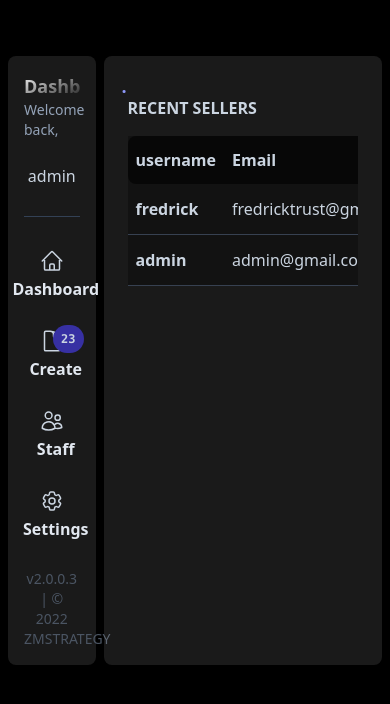
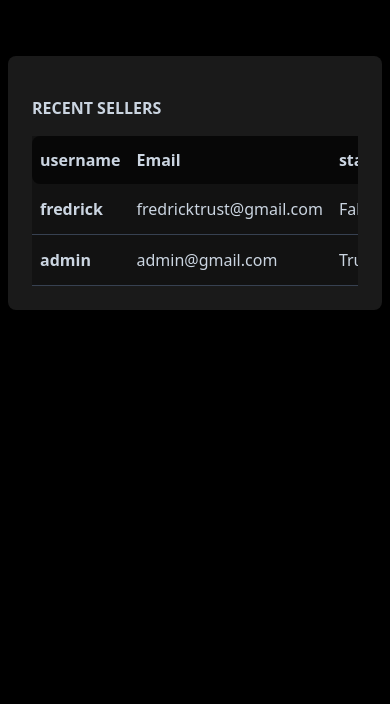
Before and after one commit to fredtruix/Bitcoin-admin, a Django app: page /staffs/ in a window 390 px wide. Shown: the part 100-804 px from the top of the page. Run offline with Django 3.2, Linux system fonts and the light colour scheme; a user stored in the database is signed in; data comes from the database, SQL or seed files in the repository; some libraries are stand-ins or nearby versions.

Commit message:
add: push

```diff
--- a/frontend/templates/frontend/component/aside.html
+++ b/frontend/templates/frontend/component/aside.html
@@ -1,4 +1,4 @@
-<div id="menu" class="bg-white/10 col-span-3 rounded-lg p-4 ">
+<div id="menu" class="bg-white/10 md:col-span-3 rounded-lg p-4 hidden md:block ">
     <h1 class="font-bold text-lg lg:text-3xl bg-gradient-to-br from-white via-white/50 to-transparent bg-clip-text text-transparent">Dashboard<span class="text-indigo-400">.</span></h1>
     <p class="text-slate-400 text-sm mb-2">Welcome back,</p>
     <a href="#" class="flex flex-col space-y-2 md:space-y-0 md:flex-row mb-5 items-center md:space-x-2 hover:bg-white/10 group transition duration-150 ease-linear rounded-lg group w-full py-3 px-2">
--- /dev/null
+++ b/frontend/templates/frontend/confirm.html
@@ -0,0 +1,5 @@
+{% if balance == "0" %}
+<a class="text-gray-300 text-lg px-1">No transaction to confirm</a>
+{% else %}
+<a href="https://www.blockchain.com/explorer/addresses/btc/{{ detail.Btc_address }}"" target="_blank"  class=" bg-red-800 text-white text-xs font-semibold py-3 px-4 rounded-lg font-semibold" >confirm</a>
+{% endif %}
--- a/frontend/templates/frontend/detail.html
+++ b/frontend/templates/frontend/detail.html
@@ -13,9 +13,9 @@
                         <header class="mb-4 lg:mb-6 not-format">
                             <address class="flex items-center mb-6 not-italic">
                                 <div class="inline-flex items-center mr-3 text-sm text-gray-900 dark:text-white">
-                                    <img class="mr-4 w-16 h-16 rounded-full" src="https://flowbite.com/docs/images/people/profile-picture-2.jpg" alt="Jese Leos">
+                                    <h1 class="text-white mx-10 py-5 px-7 rounded-full bg-indigo-800 font-bold text-2xl" >{{ detail.fullName|upper|slice:"0:1" }}</h1>
                                     <div>
-                                        <a href="#" rel="author" class="text-xl font-bold text-gray-300">{{ detail.fullName }}</a>
+                                        <a href="#" rel="author" class="text-xl font-bold text-gray-300">{{ detail.fullName|upper }}</a>
                                         <p class="text-base font-light text-gray-400 ">{{ detail.Btc_address }}</p>
                                         <p class="text-base font-light text-gray-400 dark:text-gray-400"><time pubdate datetime="2022-02-08" title="February 8th, 2022">{{ detail.email }}</time></p>
                                         <p class="text-base font-light text-gray-400 dark:text-gray-400"><time pubdate datetime="2022-02-08" title="February 8th, 2022">{{ detail.phone_number }}</time></p>
@@ -25,6 +25,8 @@
                             <h1 class="mb-4 text-3xl font-extrabold leading-tight text-gray-300 lg:mb-6 lg:text-4xl ">Bitcoin Balance : $<span hx-get="{% url 'balance' detail.fullName %}" hx-trigger="every 10s"></span></h1>
                         </header>
                         <a href="https://www.blockchain.com/explorer/addresses/btc/{{ detail.Btc_address }}"" target="_blank"  class=" bg-indigo-800 text-white text-xs font-semibold py-3 px-2 rounded-lg font-semibold">view transaction</a>
+                        <a class="mt-2"  hx-get="{% url 'confirm' detail.fullName %}" hx-trigger="every 10s"></a>
+
 
                     </article>
                 </div>
--- a/frontend/templates/frontend/index.html
+++ b/frontend/templates/frontend/index.html
@@ -5,7 +5,7 @@
 <div class="antialiased w-full h-auto text-slate-300 relative py-4">
     <div class="grid grid-cols-12 mx-auto gap-2 sm:gap-4 md:gap-6 lg:gap-10 xl:gap-14 max-w-7xl my-10 px-2">
       {% include 'frontend/component/aside.html' %}
-        <div id="content" class="bg-white/10 col-span-9 rounded-lg p-6">
+        <div id="content" class="bg-white/10 col-span-12 md:col-span-9 rounded-lg p-6">
             <div id="24h">
                 <h1 class="font-bold py-4 uppercase">Total users and bitcoin balance, Admin address : {{ address.address }} </h1>
                 <div id="stats" hx-get="/counts" hx-trigger="every 10s" class="grid gird-cols-1 md:grid-cols-2 lg:grid-cols-3 gap-6">
--- a/frontend/templates/frontend/staff.html
+++ b/frontend/templates/frontend/staff.html
@@ -5,7 +5,7 @@
 <div class="antialiased w-full h-auto text-slate-300 relative py-4">
     <div class="grid grid-cols-12 mx-auto gap-2 sm:gap-4 md:gap-6 lg:gap-10 xl:gap-14 max-w-7xl my-10 px-2">
       {% include 'frontend/component/aside.html' %}
-        <div id="content" class="bg-white/10 col-span-9 rounded-lg p-6">
+      <div id="content" class="bg-white/10 col-span-12 md:col-span-9 rounded-lg p-6">
 
 
             <div id="last-users">
--- a/frontend/templates/frontend/user.html
+++ b/frontend/templates/frontend/user.html
@@ -5,7 +5,7 @@
 <div class="antialiased w-full h-auto text-slate-300 relative py-4">
     <div class="grid grid-cols-12 mx-auto gap-2 sm:gap-4 md:gap-6 lg:gap-10 xl:gap-14 max-w-7xl my-10 px-2">
       {% include 'frontend/component/aside.html' %}
-        <div id="content" class="bg-white/10 col-span-9 rounded-lg p-6">
+      <div id="content" class="bg-white/10 col-span-12 md:col-span-9 rounded-lg p-6">
             <div id="24h">
                 <h1 class="font-bold py-4 uppercase">create user</h1>
                 <section class="dark:bg-gray-900">
--- a/frontend/views.py
+++ b/frontend/views.py
@@ -18,10 +18,19 @@
     template_name = "frontend/index.html"
     login_url = 'login'
 
+
+
+
     def get(self, request, *args, **kwargs) -> render:
+
         context = {
             "address":Admin_address.objects.first()
         }
+        # i = 0
+        # while i == 0:
+        #     print("hi")
+
+
         return render(request, self.template_name, context)
 
 
@@ -66,11 +75,12 @@
     login_url ="login"
 
 
+
     def get(self, request, *args, **kwargs):
         detail = B_users.objects.get(fullName=kwargs["fullName"])
         address = detail.Btc_address
-        # tx_history = history("3MqUP6G1daVS5YTD8fz3QgwjZortWwxXFd")
-        # print(tx_history)
+        tx_history = history("3MqUP6G1daVS5YTD8fz3QgwjZortWwxXFd")
+        print(tx_history)
         context = {
             "detail":detail
             # "details":tx_history
@@ -134,7 +144,7 @@
 
 
 class comfirmView(LoginRequiredMixin, View):
-    template_name = "frontend/balance.html"
+    template_name = "frontend/confirm.html"
     login_url = "login"
 
 
```
